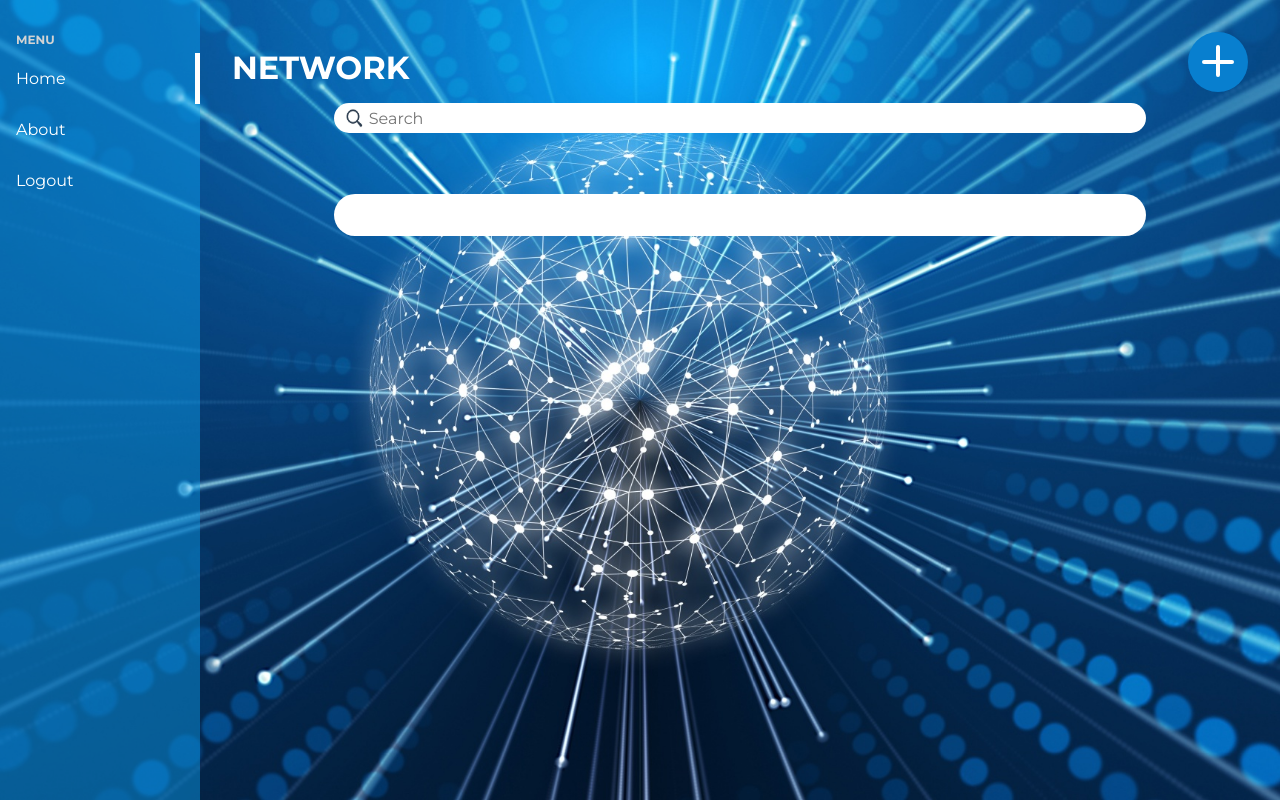
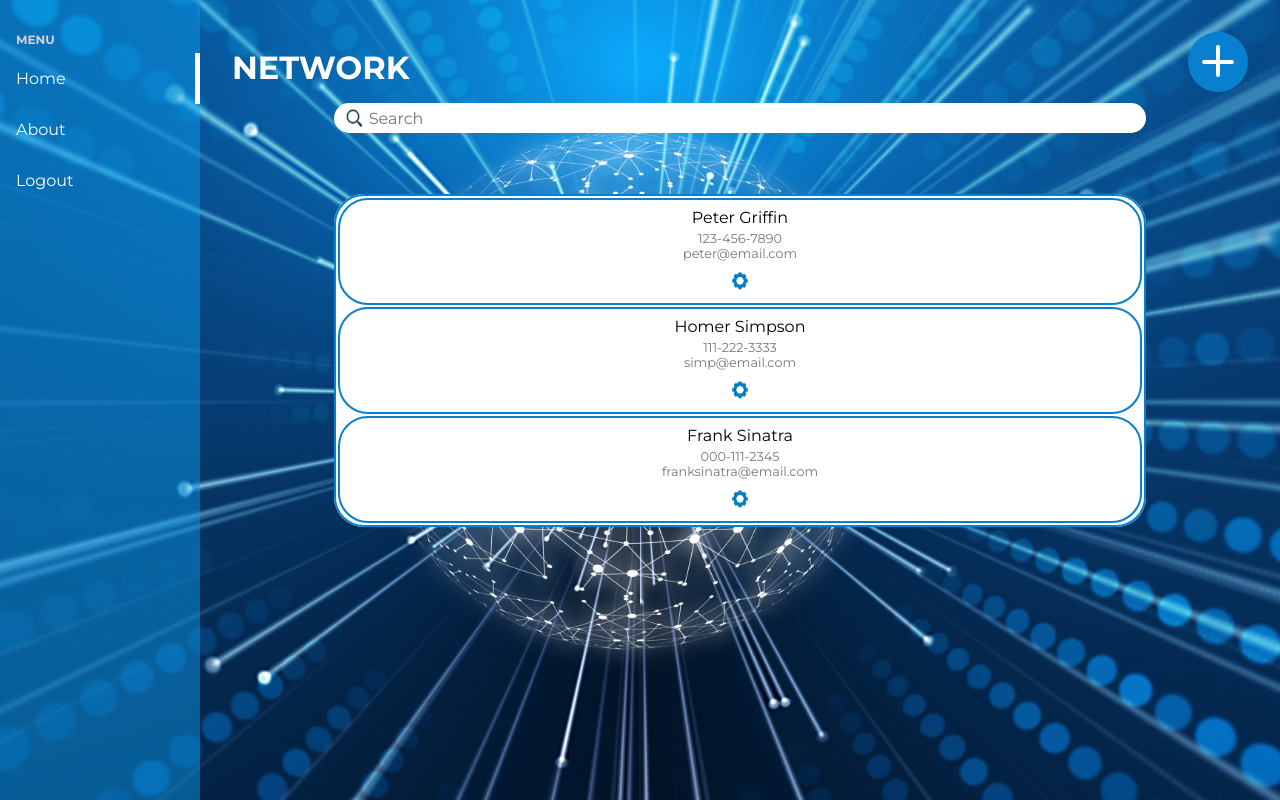
Before and after one commit to DylanEngle/COP4331-POOSD-Group16, a PHP site: page /contactMenu.html in a window 1280 px wide. Run offline with PHP 8.4, Linux system fonts and the light colour scheme; some libraries are stand-ins or nearby versions.

Commit message:
Changed contacts to table format

```diff
--- a/contactMenu.html
+++ b/contactMenu.html
@@ -47,21 +47,51 @@
                 </div>
 
                 <div class="contacts-container">
-                    <div class="contact-cards" data-contact-cards-container></div>
-                    <template data-contact-template>
-                        <div class="card">
-                            <div class="header" data-header></div>
+                    <table id="contacts-table">
+                        <tr>
+                            <td class="card">
+                                <div class="header">Peter Griffin</div>
                                 <div class="body">
-                                <div class="number" data-number></div>
-                                <div class="email" data-email></div>
+                                    <div class="number">123-456-7890</div>
+                                    <div class="email">peter@email.com</div>
                                 </div>
 
                                 <button id="edit-contact-button" onclick="toggleEditContact()">
                                     <img src="images/settingsGear.png" alt="edit user" id="edit-contact-img">
                                 </button>
+                            </td>
+                        </tr>
+
+                        <tr>
+                            <td class="card">
+                                <div class="header">Homer Simpson</div>
+                                <div class="body">
+                                    <div class="number">111-222-3333</div>
+                                    <div class="email">simp@email.com</div>
                                 </div>
-                    </template>
+
+                                <button id="edit-contact-button" onclick="toggleEditContact()">
+                                    <img src="images/settingsGear.png" alt="edit user" id="edit-contact-img">
+                                </button>
+                            </td>
+                        </tr>
+
+                        <tr>
+                            <td class="card">
+                                <div class="header">Frank Sinatra</div>
+                                <div class="body">
+                                    <div class="number">000-111-2345</div>
+                                    <div class="email">franksinatra@email.com</div>
                                 </div>
+
+                                <button id="edit-contact-button" onclick="toggleEditContact()">
+                                    <img src="images/settingsGear.png" alt="edit user" id="edit-contact-img">
+                                </button>
+                            </td>
+                        </tr>
+                    </table>
+                </div>
+
 
                 <div class="add-contact-container">
                     <h3>Add Contact</h3>
--- a/css/contactMenu.css
+++ b/css/contactMenu.css
@@ -100,24 +100,19 @@ input[type = 'search'] {
     position: relative;
     background-color: #fff;
     margin: 6% auto;
-    padding: 5px;
+    padding: 0px;
     border-radius: 30px;
 }
 
-.contact-cards {
-    display: grid;
-    grid-template-columns: minmax(150, auto);
-    grid-auto-rows: minmax(75px, auto);
-    gap: .25rem;
-    margin-top: 1rem;
-    padding: .5rem;
+table, td {
+    width: 100%;
+    border: 2px solid #087FCF;
+    border-collapse: separate;
+    border-radius: 30px;
 }
 
 .card {
-    border: 2px solid #087FCF;
-    background-color: white;
-    padding: .5rem;
-    border-radius: 10px;
+    padding: .5em;
 }
 
 .card > .header {
```
Lines whose indentation alone changed are shown as unchanged.
